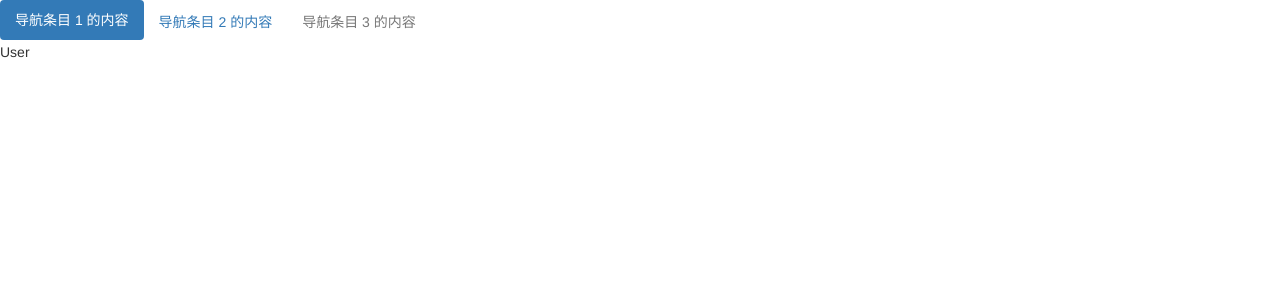
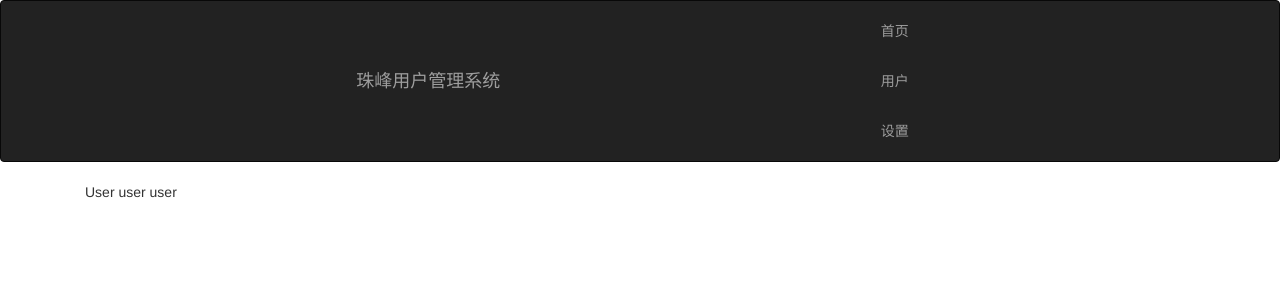
Before and after one commit to yjh1005797634/reactrouter1, a React (Create React App) app: page /#/user in a window 1280 px wide. Shown: the top 300 px of the page. Built offline with nearby package versions, Linux system fonts and the light colour scheme.

Commit message:
7.完成路由 bootstrap样式设置

```diff
--- a/src/components/App.js
+++ b/src/components/App.js
@@ -15,8 +15,8 @@ import Profile from './Profile'
 
 import {
     HashRouter as Router, //容器
-    Route  // 一条路由
-
+    Route,  // 一条路由
+    Link
 } from 'react-router-dom';
 
 
@@ -26,9 +26,6 @@ import {
 export default class App extends Component{
 
 
-    handleSelect = (selectKey)=>{
-        alert('选择'+ selectKey );
-    }
 
 
     render(){
@@ -37,16 +34,36 @@ export default class App extends Component{
             <Router>
                 <div>
 
-                    <Nav bsStyle="pills" stacked activeKey={1} onSelect={this.handleSelect}>
-                        <NavItem eventKey={1} href="/home">导航条目 1 的内容</NavItem>
-                        <NavItem eventKey={2} title="Item">导航条目 2 的内容</NavItem>
-                        <NavItem eventKey={3} disabled>导航条目 3 的内容</NavItem>
-                    </Nav>
+
+                    <div>
+                        <nav className="navbar navbar-inverse">
+                            <div className="container-fluid">
+                                <div className="navbar-header">
+                                    <div className="navbar-brand">
+                                        珠峰用户管理系统
+                                    </div>
+                                </div>
+                                <ul className="nav navbar-nav">
+                                    <li><Link to="/home">首页</Link></li>
+                                    <li><Link to="/user">用户</Link></li>
+                                    <li><Link to="/profile">设置</Link></li>
+                                </ul>
+                            </div>
+
+                        </nav>
+
+                        <div className="container">
+                            <div className="row">
+                                <div className="col-sm-12">
+                                    <Route path="/home" component={Home} />
+                                    <Route path="/user" component={User} />
+                                    <Route path="/profile" component={Profile} />
+                                </div>
+                            </div>
+                        </div>
+                    </div>
 
 
-                    <Route path="/home" component={Home} />
-                    <Route path="/user" component={User} />
-                    <Route path="/profile" component={Profile} />
                 </div>
             </Router>
 
--- a/src/components/User.js
+++ b/src/components/User.js
@@ -11,6 +11,11 @@ export default class User extends Component {
         return (
             <div>
                 User
+                user
+
+
+
+                user
             </div>
         )
     }
--- a/src/index.js
+++ b/src/index.js
@@ -5,8 +5,8 @@
 import React from 'react';
 import ReactDOM from 'react-dom';
 import App from './components/App'
-// import 'bootstrap/dist/css/bootstrap.css'
-import '../node_modules/bootstrap/dist/css/bootstrap.css';
+import 'bootstrap/dist/css/bootstrap.css'
+// import '../node_modules/bootstrap/dist/css/bootstrap.css';
 
 
 
```
